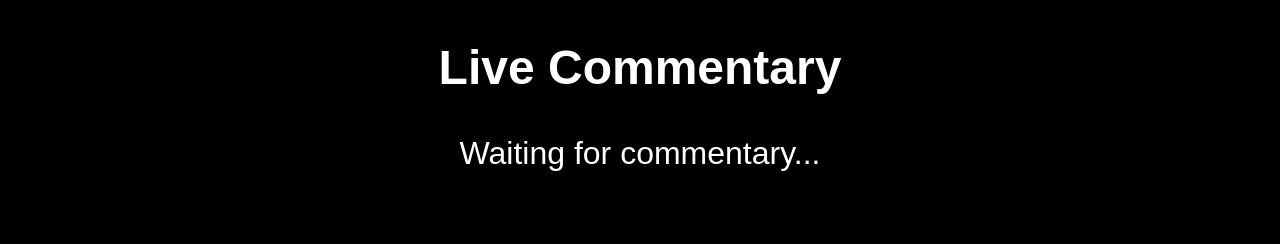
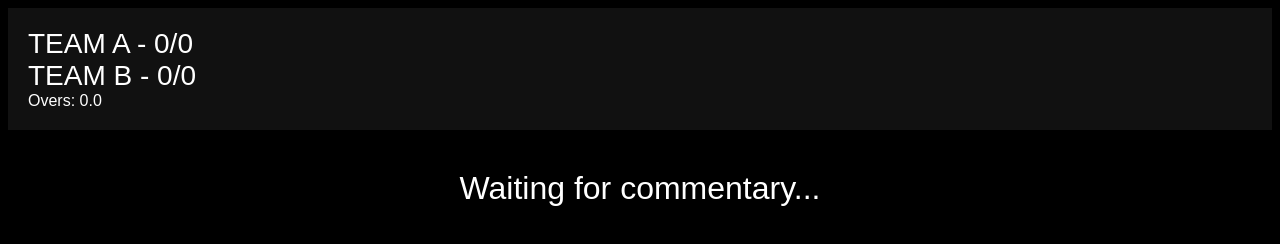
Before and after one commit to arungandhis/cricket-data-server, a website: page public/overlay.html in a window 1280 px wide. Drawn offline with Linux system fonts and the light colour scheme.

Commit message:
Update overlay.html

```diff
--- a/public/overlay.html
+++ b/public/overlay.html
@@ -3,16 +3,30 @@
 
 <head>
 
-<title>Live Commentary Overlay</title>
+<title>Cricket Broadcast Overlay</title>
 
 <style>
 
 body{
  background:black;
  color:white;
+ font-family:Arial;
+}
+
+#scoreboard{
+ background:#111;
+ padding:20px;
+ margin-bottom:20px;
+}
+
+.team{
+ font-size:28px;
+}
+
+#commentary{
  font-size:32px;
+ margin-top:40px;
  text-align:center;
- font-family:Arial;
 }
 
 </style>
@@ -21,9 +35,21 @@ body{
 
 <body>
 
-<h2>Live Commentary</h2>
+<div id="scoreboard">
 
-<div id="commentary">Waiting for commentary...</div>
+<div class="team" id="team1">TEAM A - 0/0</div>
+
+<div class="team" id="team2">TEAM B - 0/0</div>
+
+<div id="overs">Overs: 0.0</div>
+
+</div>
+
+<div id="commentary">
+
+Waiting for commentary...
+
+</div>
 
 <audio id="audio" autoplay></audio>
 
@@ -33,9 +59,13 @@ const socket = new WebSocket("wss://cricket-data-server.onrender.com")
 
 socket.onmessage = function(event){
 
- const text = event.data
+ const data = JSON.parse(event.data)
 
- document.getElementById("commentary").innerText = text
+ document.getElementById("commentary").innerText = data.commentary
+
+ document.getElementById("team1").innerText = data.team1
+ document.getElementById("team2").innerText = data.team2
+ document.getElementById("overs").innerText = "Overs: " + data.overs
 
  const audio=document.getElementById("audio")
 
```
